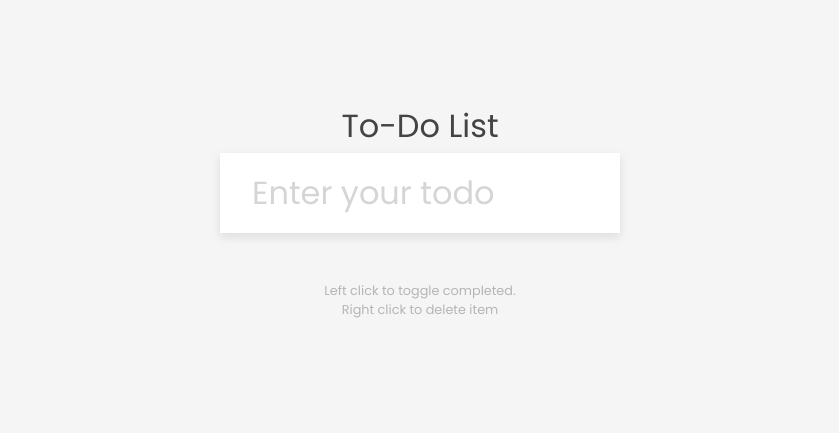
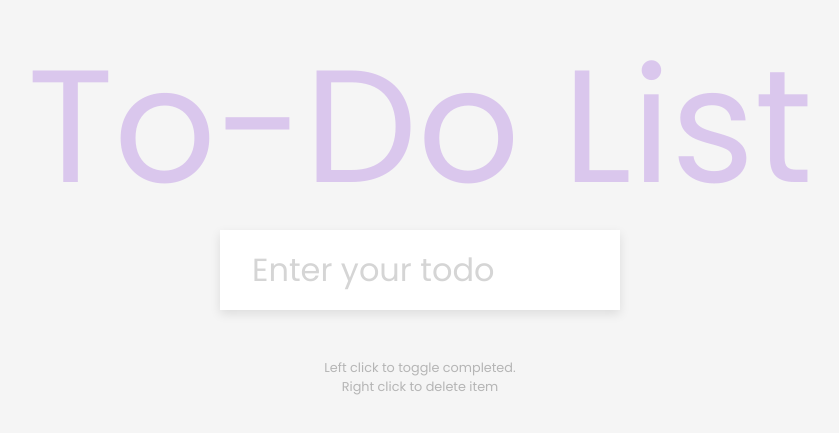
Before and after one commit to CornveliousFarva/todo-list-js, a plain HTML site: page index.html in a window 1280 px wide. Shown: the part 187-620 px from the top of the page, without its empty margins (220-1059 px from the left). Drawn offline with nearby package versions, Linux system fonts and the light colour scheme.

Commit message:
Changed the h1 tag in the css to an h2.

```diff
--- a/style.css
+++ b/style.css
@@ -16,7 +16,7 @@ body {
   margin: 0;
 }
 
-h1 {
+h2 {
   color: rgb(179, 131, 226);
   font-size: 10rem;
   text-align: center;
```
